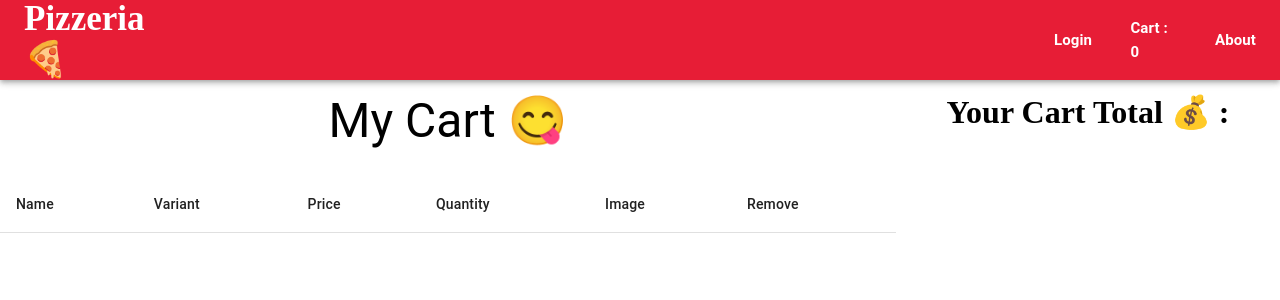
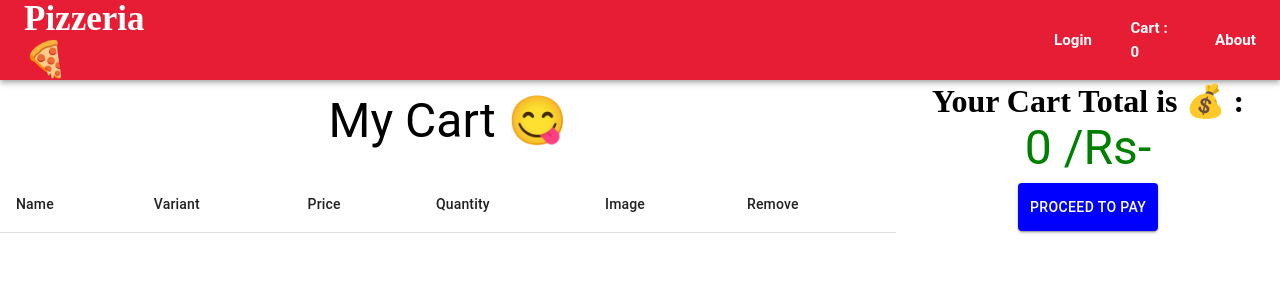
Before and after one commit to Raunak173/Pizzeria, a React (Create React App) app in the folder frontend/: page /cart in a window 1280 px wide. Shown: the top 300 px of the page. Built offline with nearby package versions, Linux system fonts and the light colour scheme.

Commit message:
cart screen done

```diff
--- a/frontend/src/Components/Navbar.js
+++ b/frontend/src/Components/Navbar.js
@@ -46,7 +46,9 @@ function Navbar() {
       <AppBar position="static" className={classes.bar}>
         <Toolbar variant="dense" className={classes.tool}>
           <Typography variant="h3" color="inherit" className={classes.title}>
-            Pizzeria 🍕
+            <Link to="/" style={{ color: "white", textDecoration: "none" }}>
+              Pizzeria 🍕
+            </Link>
           </Typography>
           {showText && (
             <Typography
--- a/frontend/src/Components/Pizza.js
+++ b/frontend/src/Components/Pizza.js
@@ -80,7 +80,6 @@ const useStyles = makeStyles((theme) => ({
     padding: theme.spacing(2, 4, 3),
     display: "flex",
     flexDirection: "column",
-    // justifyContent: "center",
     alignItems: "center",
   },
   price: {
--- a/frontend/src/Screens/CartScreen.js
+++ b/frontend/src/Screens/CartScreen.js
@@ -1,5 +1,6 @@
 import React from "react";
 import {
+  Button,
   makeStyles,
   Table,
   TableBody,
@@ -9,7 +10,8 @@ import {
   TableRow,
   Typography,
 } from "@material-ui/core";
-import { useSelector } from "react-redux";
+import { useSelector, useDispatch } from "react-redux";
+import { deleteFromCart } from "../redux/actions/cartActions";
 
 const useStyles = makeStyles((theme) => ({
   left: {
@@ -23,7 +25,7 @@ const useStyles = makeStyles((theme) => ({
     display: "flex",
     flexDirection: "column",
     alignItems: "center",
-    paddingTop: "1%",
+    justifyContent: "center",
   },
   [theme.breakpoints.up("md")]: {
     cont: {
@@ -44,8 +46,10 @@ const useStyles = makeStyles((theme) => ({
 
 const CartScreen = () => {
   const classes = useStyles();
+  const dispatch = useDispatch();
   const cartState = useSelector((state) => state.cartReducer);
   const cartItems = cartState.cartItems;
+  let subTotal = cartItems.reduce((x, item) => x + item.price, 0);
   return (
     <div className={classes.cont}>
       <div className={classes.left}>
@@ -75,7 +79,11 @@ const CartScreen = () => {
                     <img src={item.image} height="100px" width="120px" />
                   </TableCell>
                   <TableCell>
-                    <i className="fa fa-trash" aria-hidden="true"></i>
+                    <i
+                      className="fa fa-trash"
+                      aria-hidden="true"
+                      onClick={() => dispatch(deleteFromCart(item))}
+                    ></i>
                   </TableCell>
                 </TableRow>
               ))}
@@ -84,7 +92,21 @@ const CartScreen = () => {
         </TableContainer>
       </div>
       <div className={classes.right}>
-        <h1>Your Cart Total 💰 :</h1>
+        <h1>Your Cart Total is 💰 :</h1>
+        <Typography variant="h3" style={{ color: "green" }}>
+          {subTotal} /Rs-
+        </Typography>
+        <Button
+          variant="contained"
+          style={{
+            marginTop: "2%",
+            backgroundColor: "blue",
+            color: "white",
+            padding: "3%",
+          }}
+        >
+          Proceed to pay
+        </Button>
       </div>
     </div>
   );
--- a/frontend/src/redux/actions/cartActions.js
+++ b/frontend/src/redux/actions/cartActions.js
@@ -13,3 +13,7 @@ export const addToCart = (pizza, quantity, varient) => (dispatch) => {
 
   dispatch({ type: "ADD_TO_CART", payload: cartItem });
 };
+
+export const deleteFromCart = (pizza) => (dispatch) => {
+  dispatch({ type: "DELETE_FROM_CART", payload: pizza });
+};
--- a/frontend/src/redux/reducers/cartReducers.js
+++ b/frontend/src/redux/reducers/cartReducers.js
@@ -5,6 +5,13 @@ export const cartReducer = (state = { cartItems: [] }, action) => {
         ...state,
         cartItems: [...state.cartItems, action.payload],
       };
+    case "DELETE_FROM_CART":
+      return {
+        ...state,
+        cartItems: state.cartItems.filter(
+          (item) => item._id !== action.payload._id
+        ),
+      };
     default:
       return state;
   }
```
